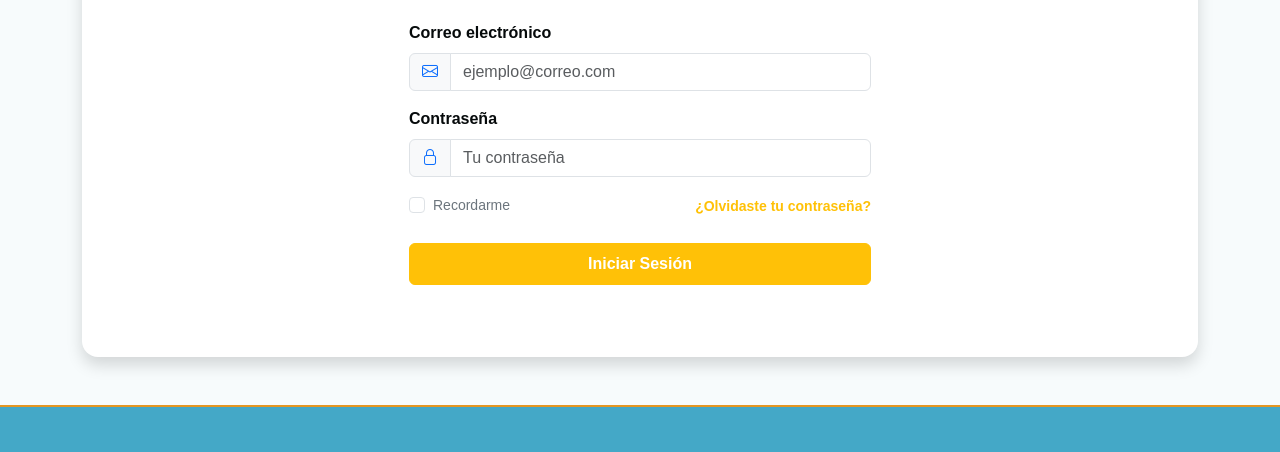
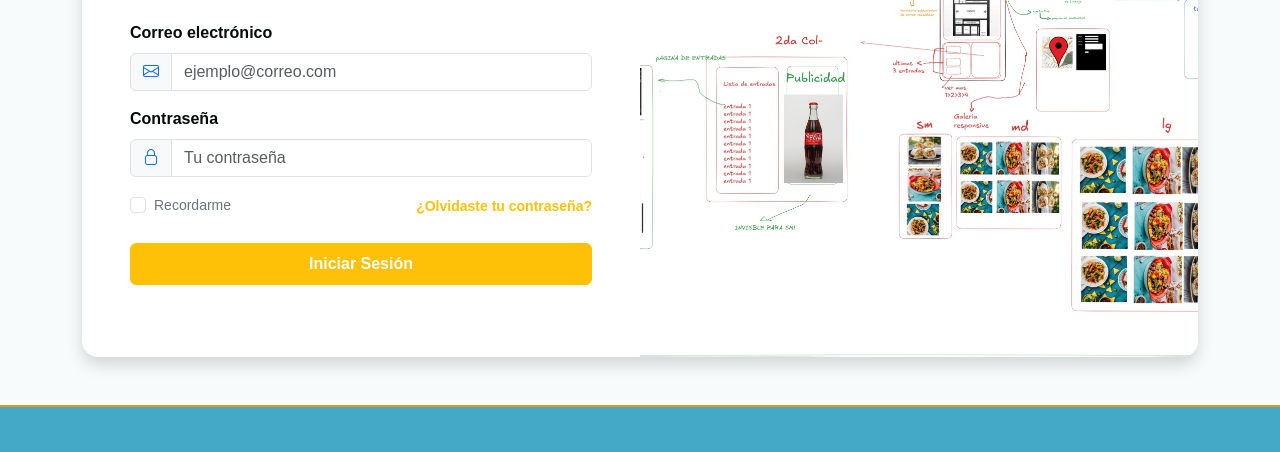
Before and after one commit to AlejoBJ6/Scroll-Ar, a plain HTML site: page pages/login.html in a window 1280 px wide. Shown: the part 241-693 px from the top of the page. Drawn offline with nearby package versions, Linux system fonts and the light colour scheme.

Commit message:
agregamos la columna de la derecha con la imagen de ejemplo

```diff
--- a/pages/login.html
+++ b/pages/login.html
@@ -76,9 +76,9 @@
   </header>
   <main class="d-flex align-items-center py-5">
     <div class="container my-auto">
-      <div class="row g-0 align-items-stretch shadow rounded-4 overflow-hidden bg-white justify-content-center">
+      <div class="row g-0 align-items-stretch shadow rounded-4 overflow-hidden bg-white">
         <!-- Columna Izquierda: Formulario de Login -->
-        <div class="col-12 col-md-8 col-lg-6 p-4 p-md-5 d-flex flex-column justify-content-center">
+        <div class="col-12 col-md-6 p-4 p-md-5 d-flex flex-column justify-content-center">
           <h2 class="fw-bold mb-2 text-center text-md-start">Administración del Blog</h2>
           <p class="text-secondary mb-4 text-center text-md-start">Ingresa tus credenciales para acceder al panel.</p>
           <form action="./404.html" method="POST">
@@ -126,6 +126,15 @@
             </button>
           </form>
         </div>
+        <!-- Columna Derecha: Imagen -->
+        <div class="col-12 col-md-6 d-none d-md-block p-0">
+          <img
+            src="../img/general/image.png"
+            alt="Administración del Blog"
+            class="w-100 h-100 object-fit-cover"
+            style="min-height: 450px;"
+          />
+        </div>
       </div>
     </div>
   </main>
```
